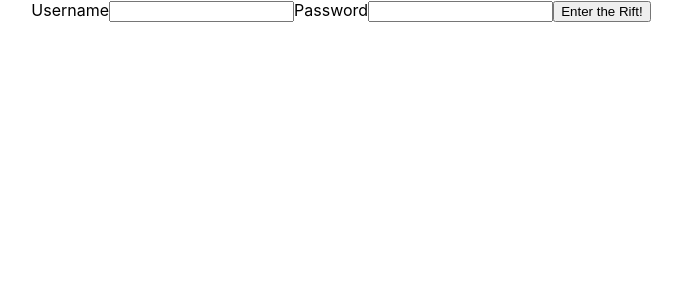
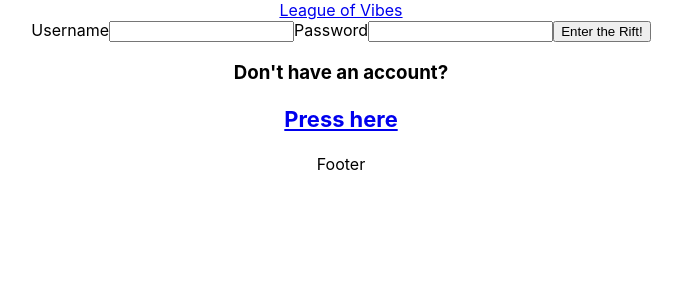
Before and after one commit to Elvedin123/League-of-Vibes, a React (Create React App) app in the folder client/: page / in a window 1280 px wide. Shown: the top 300 px of the page, without its empty margins (299-981 px from the left). Built offline with nearby package versions, Linux system fonts and the light colour scheme.

Commit message:
got login and sign up to work

```diff
--- a/client/src/App.js
+++ b/client/src/App.js
@@ -1,11 +1,15 @@
 import { useEffect, useState } from 'react';
 import { Route, Routes } from 'react-router-dom';
 import { verifyUser } from './services/user.js';
+import { useNavigate } from 'react-router-dom';
 import './App.css';
 import Signup from './screens/Signup/Signup.jsx';
 import Login from './screens/Login/Login.jsx';
+import Home from './screens/Home/Home.jsx';
+import Layout from './components/Layout.jsx';
 function App() {
   const [currentUser, setCurrentUser] = useState(null)
+  const navigate = useNavigate()
   useEffect(() => {
     const getUser = async () => {
       const user = await verifyUser()
@@ -17,13 +21,17 @@ function App() {
   const logout = () => {
     localStorage.removeItem('authToken')
     setCurrentUser(null)
+    navigate('/')
   }
   return (
     <div className="App">
-      <Routes>
-        <Route path='/' element={<Login setCurrentUser={setCurrentUser} />} />
-        <Route path='/signup' element={<Signup setCurrentUser={setCurrentUser} />} />
-      </Routes>
+      <Layout currentUser={currentUser} logout={logout}>
+        <Routes>
+          <Route path='/' element={<Login setCurrentUser={setCurrentUser} />} />
+          <Route path='/home' element={<Home currentUser={currentUser} />} />
+          <Route path='/signup' element={<Signup setCurrentUser={setCurrentUser} />} />
+        </Routes>
+      </Layout>
     </div>
   );
 }
--- /dev/null
+++ b/client/src/components/Footer/Footer.jsx
@@ -0,0 +1,7 @@
+import React from 'react'
+
+export default function Footer() {
+  return (
+    <div>Footer</div>
+  )
+}
--- /dev/null
+++ b/client/src/components/Layout.jsx
@@ -0,0 +1,16 @@
+import React from 'react'
+import Footer from './Footer/Footer'
+import Nav from './Nav/Nav'
+
+export default function Layout(props) {
+  const { currentUser, logout } = props
+  return (
+    <div>
+      <Nav currentUser={currentUser} logout={logout} />
+      <div>
+        {props.children}
+      </div>
+      <Footer />
+    </div>
+  )
+}
--- /dev/null
+++ b/client/src/components/Nav/Nav.jsx
@@ -0,0 +1,27 @@
+import { Link } from "react-router-dom"
+
+
+export default function Nav(props) {
+  const { logout, currentUser } = props
+  console.log(currentUser)
+
+  return (
+    <div>
+      {currentUser ?
+        <>
+          <Link to='/home'><h1>League of Vibes</h1></Link>
+          <h3>Welcome, {currentUser.username}</h3>
+          <Link to='/create'>Create a Team</Link>
+          <Link to='/profile'>Profile</Link>
+          <button onClick={logout} >Logout</button>
+        </>
+        :
+        <>
+          <Link to='/'>League of Vibes</Link>
+
+        </>
+
+      }
+    </div>
+  )
+}
--- a/client/src/screens/Home/Home.jsx
+++ b/client/src/screens/Home/Home.jsx
@@ -1,7 +1,10 @@
 import { useState, useEffect, Link } from 'react'
-impor
+import Layout from '../../components/Layout'
 export default function Home() {
+
   return (
+
     <div>Home</div>
+
   )
 }
--- a/client/src/screens/Login/Login.jsx
+++ b/client/src/screens/Login/Login.jsx
@@ -1,6 +1,7 @@
 import { useState } from 'react'
 import { loginUser } from '../../services/user.js'
 import { useNavigate } from 'react-router-dom'
+import { Link } from 'react-router-dom'
 
 export default function Login(props) {
   const [formData, setFormData] = useState({
@@ -30,6 +31,7 @@ export default function Login(props) {
         <input type="text" onChange={handleChange} value={formData.password} id='password' />
       </label>
       <button>Enter the Rift!</button>
+      <h3>Don't have an account?<Link to='/signup'><h3>Press here</h3></Link></h3>
     </form>
   )
 }
```
Also changed, not shown: 1 other file (tests, documents, lock files or other folders).
